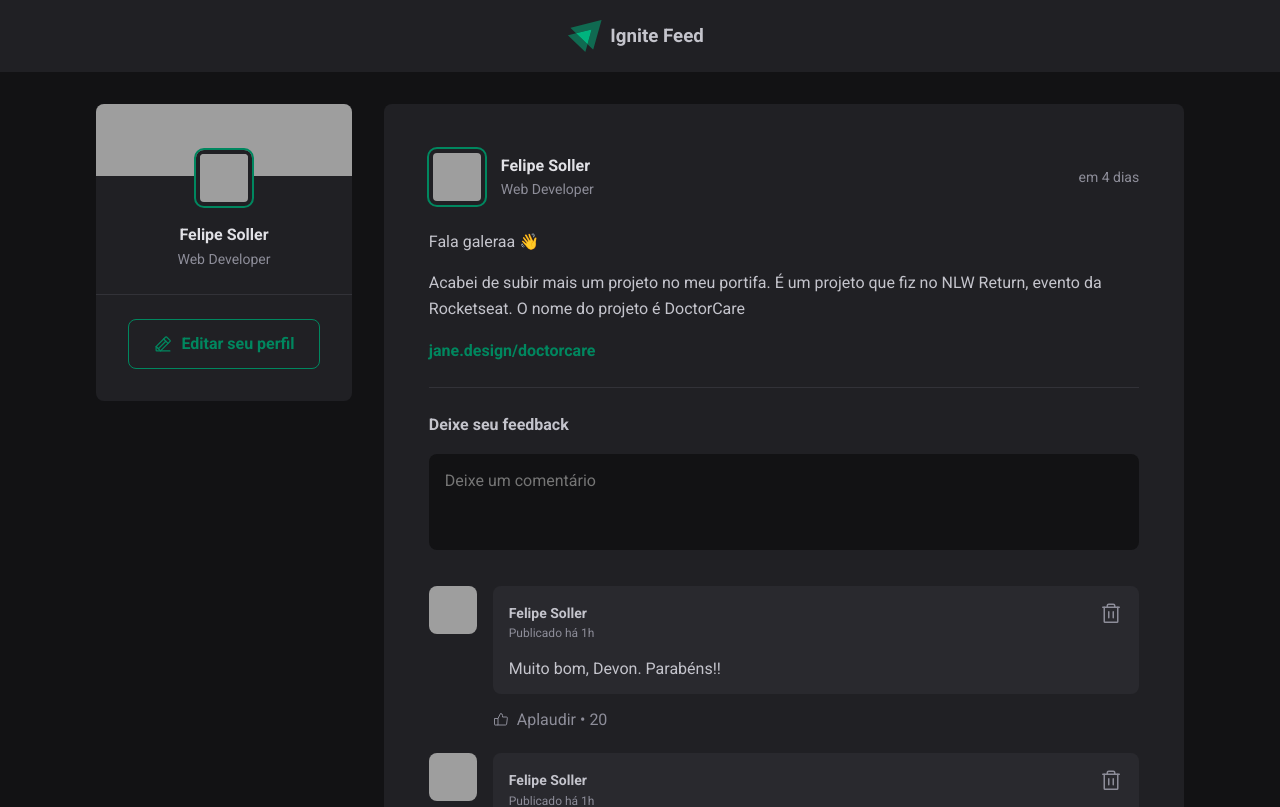
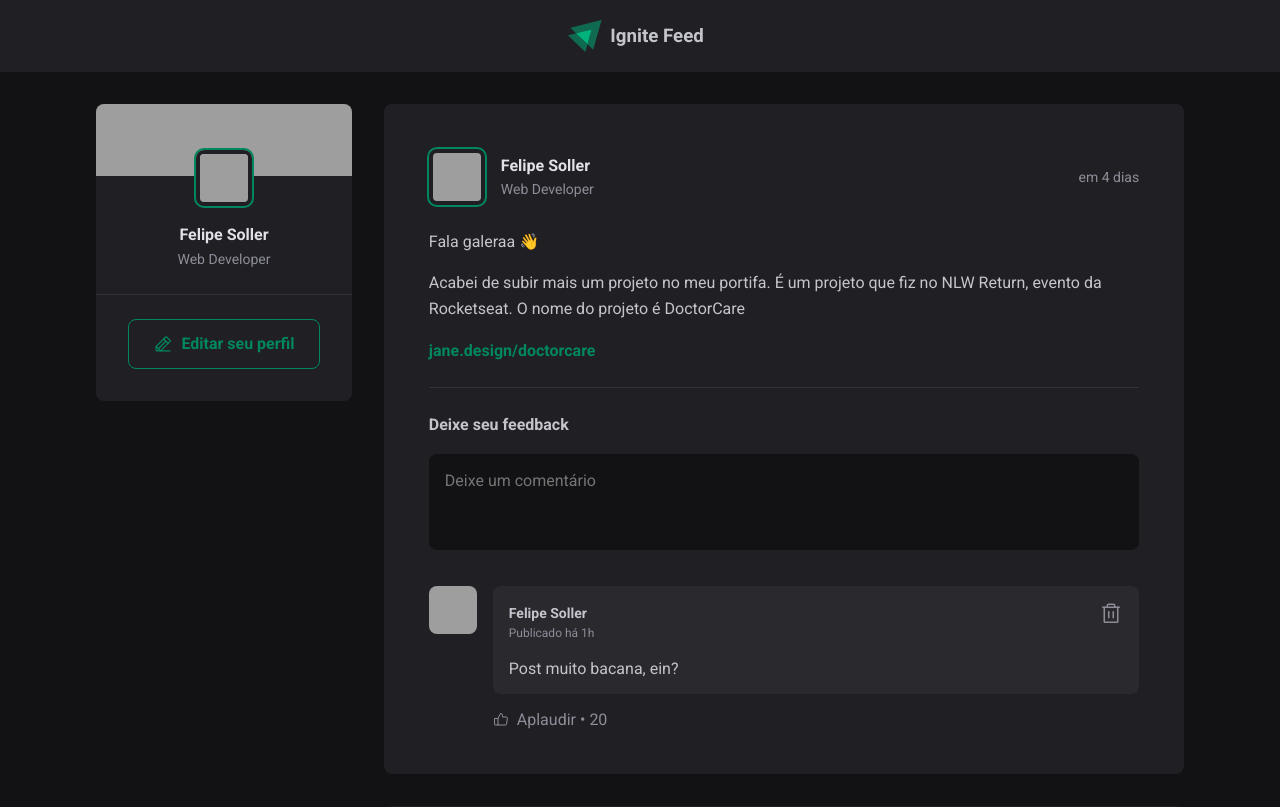
Before and after one commit to FelipeSoller/01-fundamentos-reactjs, a React (Vite) app: page / in a window 1280 px wide. Shown: the top 807 px of the page. Built offline with nearby package versions, Linux system fonts and the light colour scheme; grey boxes are pictures that could not be loaded.

Commit message:
Sending and rendering new comments

```diff
--- a/src/App.jsx
+++ b/src/App.jsx
@@ -53,7 +53,7 @@ export function App() {
                       author={post.author}
                       content={post.content}
                       publishedAt={post.publishedAt}
-                     />
+                    />
             })
           }
         </main>
--- a/src/components/Comment.jsx
+++ b/src/components/Comment.jsx
@@ -4,7 +4,7 @@ import { Avatar } from './Avatar'
 
 import styles from './Comment.module.css'
 
-export function Comment() {
+export function Comment({ content }) {
   return (
     <div className={styles.comment}>
       <Avatar src="https://avatars.githubusercontent.com/u/12?v=4" hasBorder={false} />
@@ -23,7 +23,7 @@ export function Comment() {
             </button>
           </header>
           <p>
-            Muito bom, Devon. Parabéns!!
+            {content}
           </p>
         </div>
 
--- a/src/components/Post.jsx
+++ b/src/components/Post.jsx
@@ -1,3 +1,4 @@
+/* eslint-disable react/prop-types */
 import { format, formatDistanceToNow } from 'date-fns'
 import ptBR from 'date-fns/locale/pt-BR'
 
@@ -5,13 +6,32 @@ import { Avatar } from './Avatar'
 import { Comment } from './Comment'
 
 import styles from './Post.module.css'
+import { useState } from 'react'
 
 export function Post({ author, content, publishedAt }) {
+  const [newCommentText, setNewCommentText] = useState('')
+  const [comments, setComments] = useState([
+    'Post muito bacana, ein?'
+  ])
+
   const publishedAtDateFormatted = format(publishedAt, "d 'de' LLLL 'às' HH':'mm", { locale: ptBR })
+
   const publishedAtDateRelativeToNow = formatDistanceToNow(publishedAt, {
     locale: ptBR,
     addSuffix: true,
   })
+
+
+  function handleNewCommentChange() {
+    setNewCommentText(event.target.value)
+  }
+
+  function handleCreateNewComment() {
+    event.preventDefault()
+
+    setComments([...comments, newCommentText])
+    setNewCommentText('')
+  }
 
   return (
     <article className={styles.post}>
@@ -30,16 +50,16 @@ export function Post({ author, content, publishedAt }) {
       <div className={styles.content}>
         {content.map(item => {
           if (item.type === 'paragraph') {
-            return <p>{item.content}</p>
+            return <p key={item.content} >{item.content}</p>
           } else if (item.type === 'link')
-            return <p><a href='#'>{item.content}</a></p>
+            return <p key={item.content} ><a href='#'>{item.content}</a></p>
         })}
       </div>
 
-      <form className={styles.commentForm}>
+      <form onSubmit={handleCreateNewComment} className={styles.commentForm}>
         <strong>Deixe seu feedback</strong>
 
-        <textarea placeholder='Deixe um comentário'/>
+        <textarea placeholder='Deixe um comentário' value={newCommentText} onChange={handleNewCommentChange}/>
 
         <footer>
           <button type="submit">Publicar</button>
@@ -47,9 +67,9 @@ export function Post({ author, content, publishedAt }) {
       </form>
 
       <div className={styles.commentList}>
-        <Comment />
-        <Comment />
-        <Comment />
+        {comments.map(comment => {
+          return <Comment key={comment} content={comment} />
+        })}
       </div>
     </article>
   )
```
